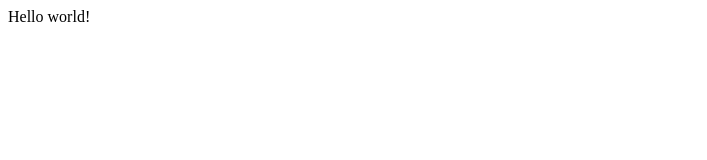
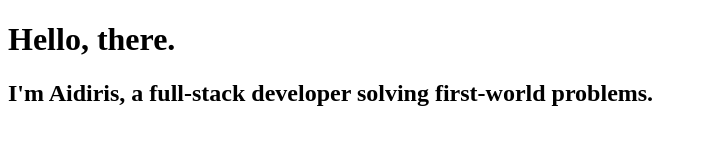
Before and after one commit to AidiRi/gatsblog-tutor, a Gatsby site: page / in a window 1280 px wide. Shown: the whole page, without its empty margins (0-707 px from the left). Built offline with nearby package versions, Linux system fonts and the light colour scheme; Gatsby itself is replaced by a stand-in of ours.

Commit message:
Creating basic IndexPage

```diff
--- a/src/pages/index.js
+++ b/src/pages/index.js
@@ -1,3 +1,12 @@
 import React from "react"
 
-export default () => <div>Hello world!</div>
+const IndexPage = () =>{
+  return(
+    <div>
+      <h1>Hello, there.</h1>
+      <h2>I'm Aidiris, a full-stack developer solving first-world problems.</h2>
+    </div>
+  )
+}
+
+export default IndexPage
```
